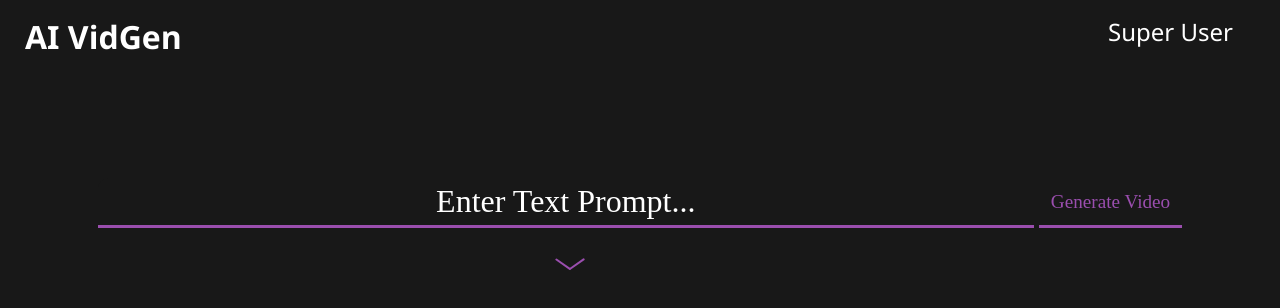
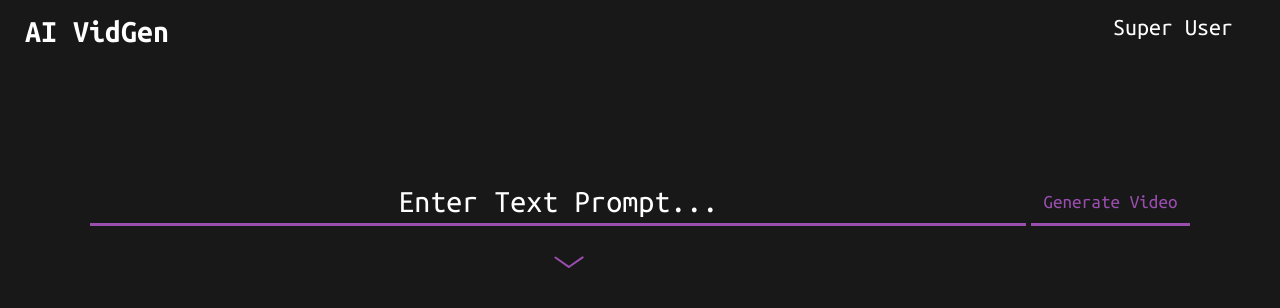
Before and after one commit to AmeenIzhac/StableDiffusionVideos, a React (Create React App) app in the folder client/: page / in a window 1280 px wide. Shown: the top 308 px of the page. Built offline with nearby package versions, Linux system fonts and the light colour scheme.

Commit message:
[ii120] import ubuntu mono font from google fonts

```diff
--- a/client/src/index.css
+++ b/client/src/index.css
@@ -1,3 +1,4 @@
+@import url('https://fonts.googleapis.com/css2?family=Ubuntu+Mono:ital,wght@0,400;0,700;1,400;1,700&display=swap');
 body {
   margin: 0;
   font-family:  'Ubuntu Mono', 'Segoe UI', 'Roboto', 'Oxygen', 'Ubuntu', 'Cantarell', 'Fira Sans',
```
